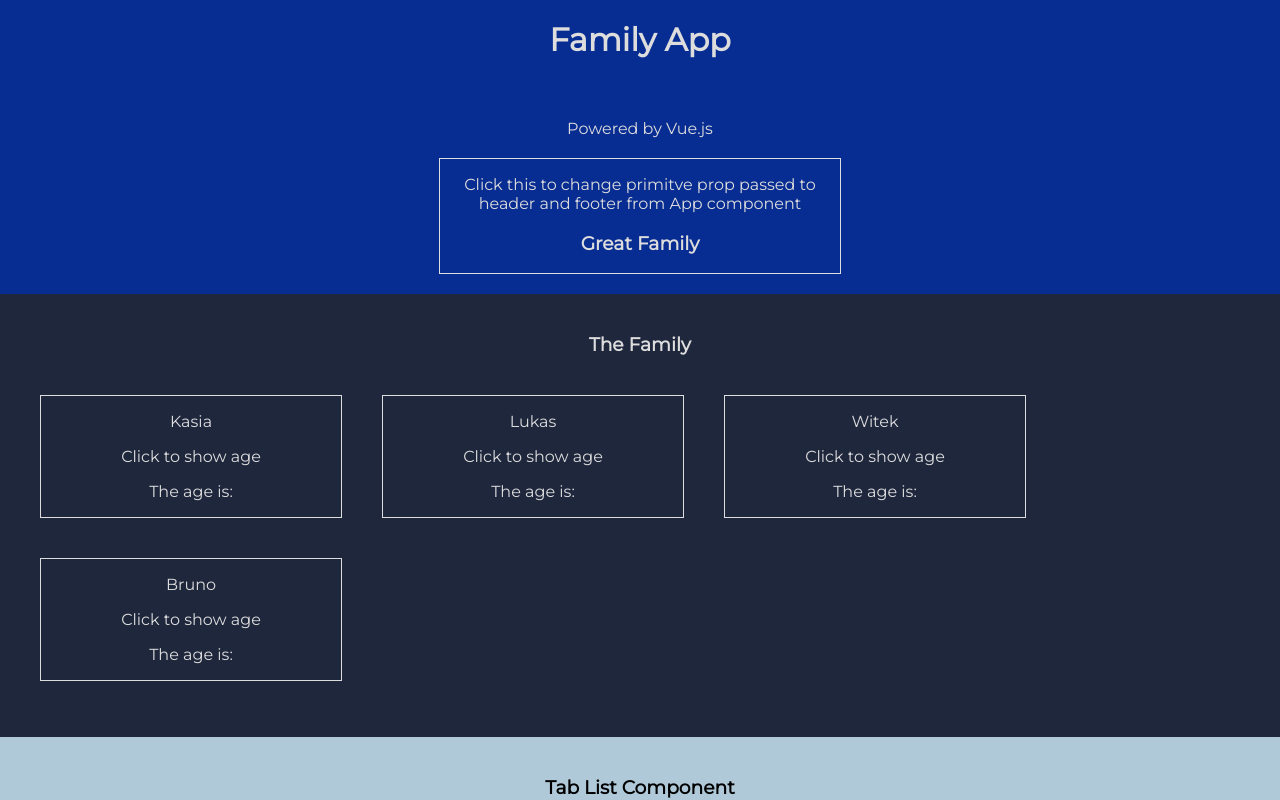
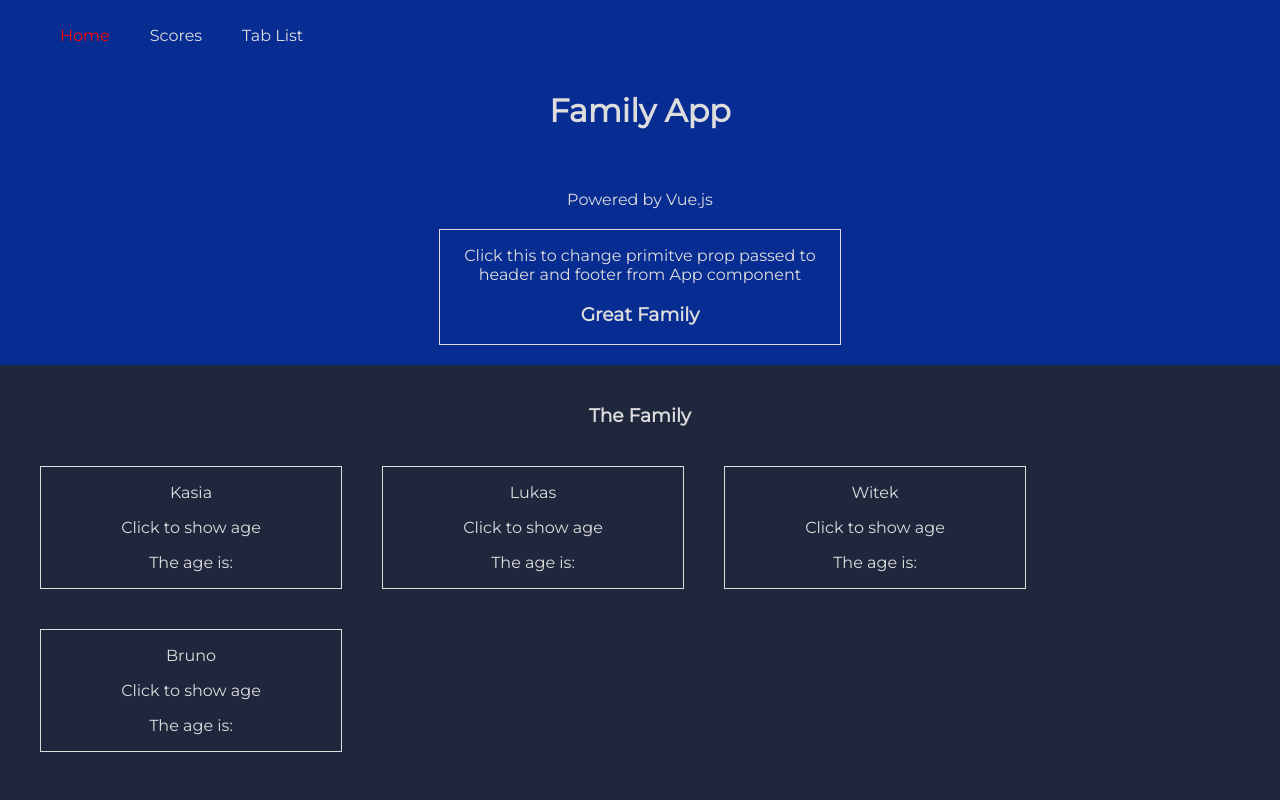
Before and after one commit to Lucascoorek/first-vue, a Vue app: page / in a window 1280 px wide. Shown: the top 800 px of the page. Built offline with nearby package versions, Linux system fonts and the light colour scheme; no server answers.

Commit message:
vue-router setup

```diff
--- a/package.json
+++ b/package.json
@@ -10,7 +10,8 @@
   "dependencies": {
     "axios": "^0.19.2",
     "core-js": "^3.6.4",
-    "vue": "^2.6.11"
+    "vue": "^2.6.11",
+    "vue-router": "^3.1.6"
   },
   "devDependencies": {
     "@vue/cli-plugin-babel": "~4.3.0",
--- a/src/App.vue
+++ b/src/App.vue
@@ -1,9 +1,7 @@
 <template>
   <div id="app">
     <app-header msg="Family App" v-on:titleChange="dataTitleChange($event)" />
-    <app-main v-bind:family="family" />
-    <TabList />
-    <ShowScores/>
+    <router-view></router-view>
     <app-footer msg="Copyright 2020">
       <div slot="footer">
         <p>{{footerData}}</p>
@@ -14,28 +12,17 @@
 
 <script>
 import Header from "./components/header.vue";
-import Main from "./components/main";
 import Footer from "./components/footer";
-import TabList from "./components/tab-component/tab-list";
-import ShowScores from "./components/show-scores";
 
 export default {
   name: "App",
   components: {
     "app-header": Header,
-    "app-main": Main,
     "app-footer": Footer,
-    TabList,
-    ShowScores
+
   },
   data() {
     return {
-      family: [
-        { name: "Kasia", age: 37, show: false },
-        { name: "Lukas", age: 38, show: false },
-        { name: "Witek", age: 6, show: false },
-        { name: "Bruno", age: 6, show: false }
-      ],
       title: "Great Family",
       footerData: "Data from parent"
     };
--- a/src/components/header.vue
+++ b/src/components/header.vue
@@ -1,11 +1,19 @@
 <template>
   <div class="header">
+     <nav>
+      <ul>
+        <li><router-link to="/" exact >Home</router-link></li>
+        <li><router-link to="/scores" exact >Scores</router-link></li>
+        <li><router-link to="/tab-list" exact >Tab List</router-link></li>
+      </ul>
+    </nav>
     <h1>{{ msg }}</h1>
     <p>Powered by Vue.js</p>
     <div class="click-container" @click="changeTitle">
       <p>Click this to change primitve prop passed to header and footer from App component</p>
       <h3>{{title}}</h3>
     </div>
+
   </div>
 </template>
 
@@ -38,6 +46,20 @@ export default {
 .header {
   background-color: rgb(8, 45, 146);
 }
+nav ul{
+  list-style-type: none;
+  display: flex;
+}
+nav li{
+  margin: 10px 20px;
+}
+nav a{
+color: #ddd;
+text-decoration: none;
+}
+nav a.router-link-active{
+  color: red;
+}
 h1 {
   margin: 0 0 40px 0;
   padding: 20px;
--- a/src/components/main.vue
+++ b/src/components/main.vue
@@ -19,14 +19,15 @@
 <script>
 export default {
   name: "Main",
-  props: {
-    family: {
-      type: Array,
-      required: true
-    }
-  },
   data() {
-    return {};
+    return {
+      family: [
+        { name: "Kasia", age: 37, show: false },
+        { name: "Lukas", age: 38, show: false },
+        { name: "Witek", age: 6, show: false },
+        { name: "Bruno", age: 6, show: false }
+      ],
+    };
   }
 };
 </script>
@@ -35,7 +36,7 @@ export default {
 <style scoped>
 .main {
   padding: 20px;
-  flex-grow: 1;
+  flex: 1;
 }
 ul {
   list-style-type: none;
--- a/src/components/tab-component/tab-list.vue
+++ b/src/components/tab-component/tab-list.vue
@@ -74,6 +74,7 @@ export default {
   background-color: rgb(175, 201, 216);
   color: #000;
   padding: 20px;
+  flex: 1;
 }
 .tab-container {
   margin: 20px auto;
--- a/src/main.js
+++ b/src/main.js
@@ -1,7 +1,14 @@
 import Vue from 'vue'
+import VueRouter from 'vue-router'
 import App from './App.vue'
 import axios from "axios";
 import './assets/css/style.css'
+import routes from './routes'
+
+Vue.use(VueRouter);
+const router = new VueRouter({
+  routes // short for `routes: routes`
+})
 
 Vue.directive('focus', {
   // When the bound element is inserted into the DOM...
@@ -20,4 +27,5 @@ export const eventHub = new Vue();
 
 new Vue({
   render: h => h(App),
+  router
 }).$mount('#app')
--- /dev/null
+++ b/src/routes.js
@@ -0,0 +1,9 @@
+import Main from './components/main.vue'
+import ShowScores from './components/show-scores.vue'
+import TabList from './components/tab-component/tab-list.vue'
+
+export default [
+  { path: '/', component: Main },
+  { path: '/scores', component: ShowScores },
+  { path: '/tab-list', component: TabList },
+]
```
Also changed, not shown: 1 other file (tests, documents, lock files or other folders).
